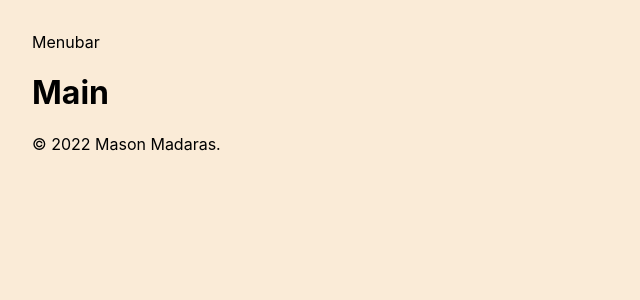
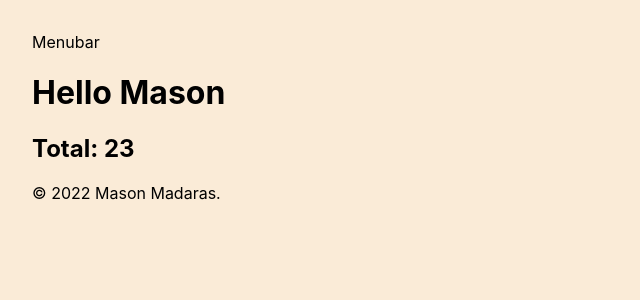
Before and after one commit to M-Madaras/react-props, a React (Create React App) app: page / in a window 1280 px wide. Shown: the top 300 px of the page, without its empty margins (0-640 px from the left). Built offline with nearby package versions, Linux system fonts and the light colour scheme.

Commit message:
destructing params

```diff
--- a/src/App.js
+++ b/src/App.js
@@ -1,14 +1,20 @@
+import React, { useState } from 'react';
 import Menubar from './components/Menubar';
 import Main from './components/Main';
 import Footer from './components/Footer';
 import './App.css';
 
 function App() {
+  const [name, setName] = useState('Mason')
   return (
     <>
-    <Menubar/>
-    <Main />
-    <Footer />
+      <Menubar />
+      <Main
+        name={name}
+        fruit="Banana"
+        total={23}
+        isAmazing={true} />
+      <Footer />
     </>
   );
 }
--- a/src/components/Main.jsx
+++ b/src/components/Main.jsx
@@ -1,9 +1,11 @@
 
 
-export default function Main() {
+export default function Main({ name, total, isAwesome, fruit}) {
     return(
         <main>
-            <h1>Main</h1>
+            <h1>Hello {name}</h1>
+            <h2>Total: {total}</h2>
+            {isAwesome && <h2>Fruit: {fruit}</h2>}
         </main>
     )
 }
```
